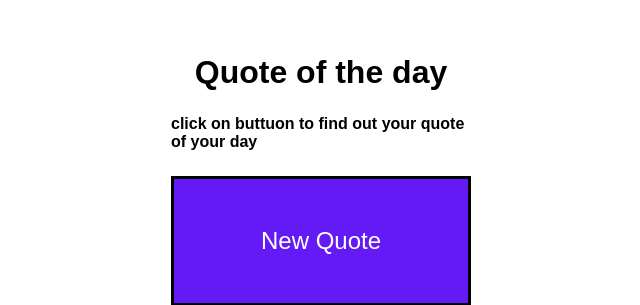
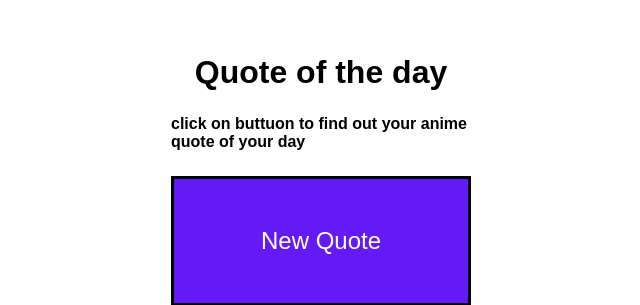
Before and after one commit to Tair-coder/Quote_of_the_day, a plain HTML site: page index.html in a window 1280 px wide. Shown: the part 266-571 px from the top of the page, 319-959 px from the left. Drawn offline with Linux system fonts and the light colour scheme.

Commit message:
Update index.html

```diff
--- a/index.html
+++ b/index.html
@@ -10,7 +10,7 @@
 <body>
     <div class="quote__app">
     <h1>Quote of the day</h1>
-    <h4>click on buttuon to find out your quote of your day</h4>
+    <h4>click on buttuon to find out your anime quote of your day</h4>
     <button class="btn__quote">New Quote</button>
     <h3 class="quote"></h3>
     <h4 class="author__quote"></h4>
```
